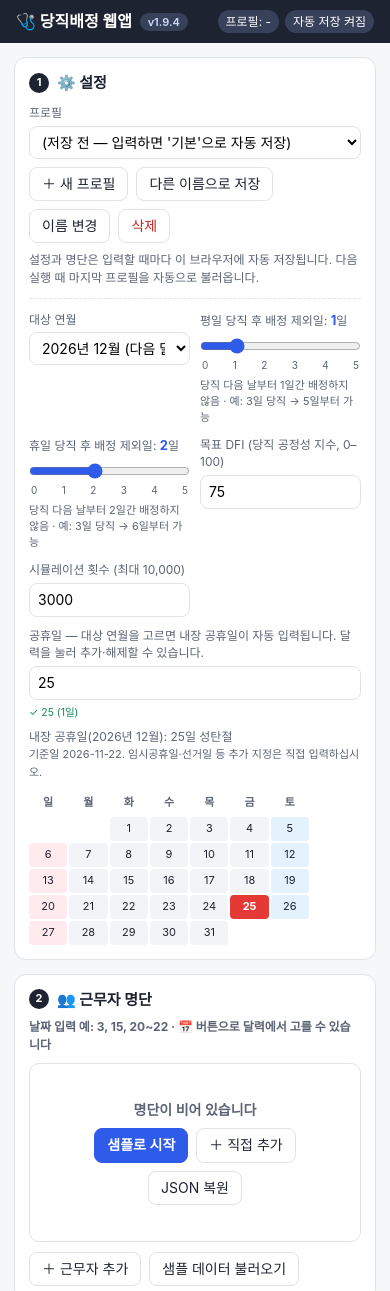
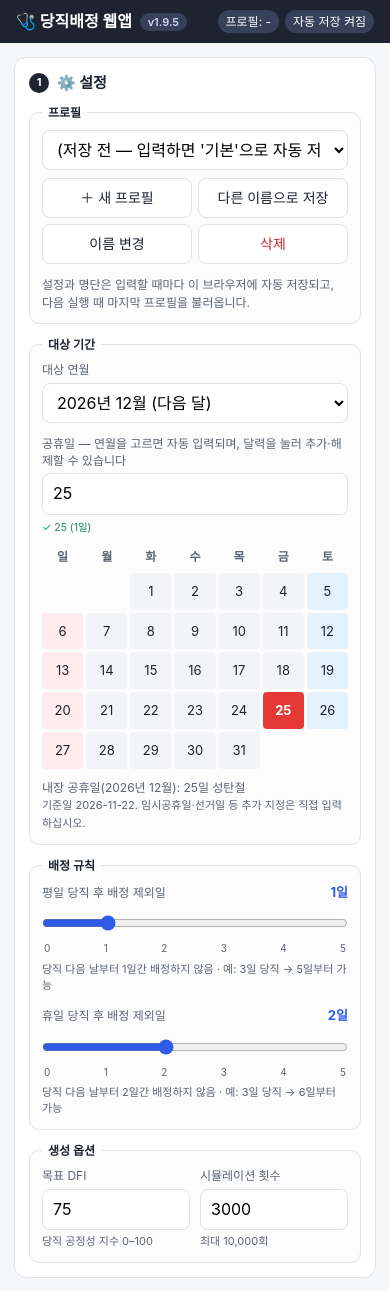
Before and after one commit to onlymarch/dutywebapp, a plain HTML site: page index.html in a window 390 px wide. Shown: the top 1291 px of the page. Drawn offline with Linux system fonts and the light colour scheme.

Commit message:
모바일 설정 영역 재배치 (v1.9.5)
- 설정을 4개 묶음으로 구분: 프로필 / 대상 기간 / 배정 규칙 / 생성 옵션
- 넓은 화면: 프로필 전체 폭, 대상 기간(왼쪽)과 배정 규칙·생성 옵션(오른쪽) 2열
- 좁은 화면: 프로필 버튼 2×2 같은 폭, 목표 DFI·시뮬레이션 횟수 한 줄 2칸,
  공휴일 달력 전체 폭·큰 칸, 슬라이더 값 오른쪽 정렬
- 좁은 화면 입력칸 글자 16px (iOS Safari 자동 확대 방지)

Co-Authored-By: Claude Opus 5.5 <noreply@anthropic.com>
Claude-Session: https://claude.ai/code/session_01AuFYWk6zK7wGVDpYQ4Vs1n

```diff
--- a/index.html
+++ b/index.html
@@ -72,23 +72,49 @@ button.primary:hover{filter:brightness(1.06)}
 button.danger{color:var(--bad)}
 button.link{border:none;background:none;color:var(--accent);padding:0 2px;font-size:12px;text-decoration:underline}
 button.big{padding:10px 22px;font-size:15px}
+/* iOS Safari는 글자 16px 미만 입력칸을 누르면 화면을 확대합니다. 좁은 화면에서는 16px로 맞춥니다. */
+@media (max-width:760px){ input[type=text],input[type=number],select{font-size:16px;padding:8px 10px} }
 /* 입력칸 아래 날짜 해석 결과 (예: ✓ 3, 15, 20~22 (5일)) */
 .ph{font-size:10.5px;line-height:1.3;margin-top:2px}
 .ph:empty{display:none}
 .ph .ok{color:var(--ok)} .ph .bad{color:var(--bad);font-weight:700}
 
 /* ---------- 4. 설정: 프로필·공휴일 ---------- */
-.grid-ctrl{display:grid;grid-template-columns:repeat(auto-fit,minmax(150px,1fr));gap:10px}
-.profile-bar{display:grid;grid-template-columns:minmax(180px,280px) 1fr;gap:8px;align-items:end;margin-bottom:12px;padding-bottom:12px;border-bottom:1px dashed var(--line)}
-.profile-bar .muted{grid-column:1/-1;margin:0}
-@media (max-width:640px){.profile-bar{grid-template-columns:1fr}}
-.mini-cal{display:grid;grid-template-columns:repeat(7,1fr);gap:2px;margin-top:6px;max-width:280px}
+/* 설정은 4개 묶음(.set-group)으로 나눕니다.
+   넓은 화면(≥761px): 프로필(전체 폭) / 대상 기간(왼쪽) · 배정 규칙+생성 옵션(오른쪽)
+   좁은 화면: 프로필 → 대상 기간 → 배정 규칙 → 생성 옵션 순으로 한 열 */
+.set-layout{display:grid;grid-template-columns:minmax(0,1fr);gap:12px}
+.set-col{display:flex;flex-direction:column;gap:12px;min-width:0}
+.set-group{border:1px solid var(--line);border-radius:10px;padding:8px 12px 12px;margin:0;min-width:0;display:flex;flex-direction:column;gap:12px;background:#fcfcfd}
+.set-group>legend{font-size:12px;font-weight:700;color:var(--ink);padding:0 6px}
+.set-note{font-size:12px;color:var(--sub);margin:0}
+.set-sub{font-weight:400}
+.help{font-size:11px;color:var(--sub)}
+.pair{display:grid;grid-template-columns:minmax(0,1fr) minmax(0,1fr);gap:10px}   /* 짧은 숫자 칸 2개를 한 줄에 */
+.range-label{display:flex;justify-content:space-between;align-items:baseline;gap:8px}
+.profile-row{display:grid;grid-template-columns:minmax(160px,260px) 1fr;gap:8px;align-items:center}
+.profile-actions{display:flex;flex-wrap:wrap;gap:6px}
+@media (min-width:761px){
+  .set-layout{grid-template-columns:minmax(0,1fr) minmax(0,1fr)}
+  .sg-profile{grid-column:1/-1}
+}
+.mini-cal{display:grid;grid-template-columns:repeat(7,1fr);gap:2px;margin-top:6px;max-width:320px}
 .mini-cal div,.mini-cal button{font-size:11px;text-align:center;padding:4px 0;border-radius:4px;user-select:none}
 .mini-cal .h{color:var(--sub);font-weight:600}
 .mini-cal button.d{cursor:pointer;background:#f3f4f7;border:none;min-width:0}
 .mini-cal button.d.sat{background:var(--sat)} .mini-cal button.d.sun{background:var(--sun)}
 .mini-cal button.d.pub{background:#e53935;color:#fff;font-weight:700}
-.hol-hint{font-size:12px;color:var(--sub);margin-top:4px}
+.hol-hint{font-size:12px;color:var(--sub);margin-top:6px}
+/* 좁은 화면: 버튼은 2×2로 같은 폭, 달력은 전체 폭·큰 칸(누르기 쉽게) */
+@media (max-width:760px){
+  .profile-row{grid-template-columns:1fr}
+  .profile-actions{display:grid;grid-template-columns:1fr 1fr}
+  .profile-actions button{padding:9px 6px}
+  .mini-cal{max-width:none;gap:3px}
+  .mini-cal button.d{padding:9px 0;font-size:13px}
+  .mini-cal div{font-size:12px}
+  input[type=range]{height:28px}
+}
 
 /* ---------- 5. 명단 표 ---------- */
 table{border-collapse:collapse;width:100%}
@@ -311,34 +337,48 @@ body.printing-sheet #printSheet{display:block}
 <!-- ===================== 1. 설정 ===================== -->
 <section class="card" id="ctrlCard">
   <h2><span class="step">1</span>⚙️ 설정</h2>
-  <div class="profile-bar">
-    <div class="field">
-      <label for="profileSelect">프로필</label>
-      <select id="profileSelect"></select>
-    </div>
-    <div class="row">
+  <!-- data-s 속성: state.settings의 키와 연결된 입력칸 (§6에서 일괄 처리) -->
+  <div class="set-layout">
+    <fieldset class="set-group sg-profile">
+      <legend>프로필</legend>
+      <div class="profile-row">
+        <select id="profileSelect" aria-label="프로필 선택"></select>
+        <div class="profile-actions">
           <button id="btnProfileNew" type="button">＋ 새 프로필</button>
           <button id="btnProfileSaveAs" type="button">다른 이름으로 저장</button>
           <button id="btnProfileRename" type="button">이름 변경</button>
           <button id="btnProfileDelete" type="button" class="danger">삭제</button>
         </div>
-    <p class="muted">설정과 명단은 입력할 때마다 이 브라우저에 자동 저장됩니다. 다음 실행 때 마지막 프로필을 자동으로 불러옵니다.</p>
       </div>
-
-  <!-- data-s 속성: state.settings의 키와 연결된 입력칸 (bindSettingInputs에서 일괄 처리) -->
-  <div class="grid-ctrl">
+      <p class="set-note">설정과 명단은 입력할 때마다 이 브라우저에 자동 저장되고, 다음 실행 때 마지막 프로필을 불러옵니다.</p>
+    </fieldset>
+
+    <fieldset class="set-group sg-period">
+      <legend>대상 기간</legend>
       <div class="field"><label for="ym">대상 연월</label><select id="ym"></select></div>
-    <div class="field"><label for="restW">평일 당직 후 배정 제외일: <b class="range-val" id="restWVal">1</b>일</label><input type="range" id="restW" data-s="restW" min="0" max="5" step="1" aria-describedby="restWEx"><div class="range-ticks"><span>0</span><span>1</span><span>2</span><span>3</span><span>4</span><span>5</span></div><div class="range-ex" id="restWEx"></div></div>
-    <div class="field"><label for="restH">휴일 당직 후 배정 제외일: <b class="range-val" id="restHVal">2</b>일</label><input type="range" id="restH" data-s="restH" min="0" max="5" step="1" aria-describedby="restHEx"><div class="range-ticks"><span>0</span><span>1</span><span>2</span><span>3</span><span>4</span><span>5</span></div><div class="range-ex" id="restHEx"></div></div>
-    <div class="field"><label for="minDFI">목표 DFI (당직 공정성 지수, 0–100)</label><input type="number" id="minDFI" data-s="minDFI" min="0" max="100"></div>
-    <div class="field"><label for="maxAttempts">시뮬레이션 횟수 (최대 10,000)</label><input type="number" id="maxAttempts" data-s="maxAttempts" min="1" max="10000" step="100"></div>
-  </div>
-  <div class="field" style="margin-top:10px">
-    <label for="holidays">공휴일 — 대상 연월을 고르면 내장 공휴일이 자동 입력됩니다. 달력을 눌러 추가·해제할 수 있습니다.</label>
+      <div class="field">
+        <label for="holidays">공휴일 <span class="set-sub">— 연월을 고르면 자동 입력되며, 달력을 눌러 추가·해제할 수 있습니다</span></label>
         <input type="text" id="holidays" data-s="holidays" placeholder="예: 25 또는 1, 28~30">
         <div class="ph" id="ph-holidays"></div>
+        <div class="mini-cal" id="miniCal"></div>
         <div class="hol-hint" id="holHint"></div>
-    <div class="mini-cal" id="miniCal"></div>
+      </div>
+    </fieldset>
+
+    <div class="set-col">
+      <fieldset class="set-group sg-rule">
+        <legend>배정 규칙</legend>
+        <div class="field"><label for="restW" class="range-label"><span>평일 당직 후 배정 제외일</span><b class="range-val"><span id="restWVal">1</span>일</b></label><input type="range" id="restW" data-s="restW" min="0" max="5" step="1" aria-describedby="restWEx"><div class="range-ticks"><span>0</span><span>1</span><span>2</span><span>3</span><span>4</span><span>5</span></div><div class="range-ex" id="restWEx"></div></div>
+        <div class="field"><label for="restH" class="range-label"><span>휴일 당직 후 배정 제외일</span><b class="range-val"><span id="restHVal">2</span>일</b></label><input type="range" id="restH" data-s="restH" min="0" max="5" step="1" aria-describedby="restHEx"><div class="range-ticks"><span>0</span><span>1</span><span>2</span><span>3</span><span>4</span><span>5</span></div><div class="range-ex" id="restHEx"></div></div>
+      </fieldset>
+      <fieldset class="set-group sg-gen">
+        <legend>생성 옵션</legend>
+        <div class="pair">
+          <div class="field"><label for="minDFI">목표 DFI</label><input type="number" id="minDFI" data-s="minDFI" min="0" max="100" inputmode="numeric"><span class="help">당직 공정성 지수 0–100</span></div>
+          <div class="field"><label for="maxAttempts">시뮬레이션 횟수</label><input type="number" id="maxAttempts" data-s="maxAttempts" min="1" max="10000" step="100" inputmode="numeric"><span class="help">최대 10,000회</span></div>
+        </div>
+      </fieldset>
+    </div>
   </div>
 </section>
 
@@ -877,8 +917,9 @@ const $  = s => document.querySelector(s);
 const $$ = s => document.querySelectorAll(s);
 
 /* 버전: 기능이 바뀔 때마다 갱신합니다. 변경 이력은 화면에 표시하지 않고 코드에만 기록합니다. */
-const APP_VERSION = '1.9.4', APP_BUILD = '2026-11-22';
+const APP_VERSION = '1.9.5', APP_BUILD = '2026-11-22';
 const CHANGELOG = [
+  '1.9.5 설정 영역을 4개 묶음(프로필·대상 기간·배정 규칙·생성 옵션)으로 재배치, 모바일: 프로필 버튼 2×2, 숫자 칸 2열, 공휴일 달력 전체 폭, 입력칸 16px(iOS 확대 방지)',
   '1.9.4 인터페이스 오류 수정: 생성 중 프로필 전환 시 이전 결과 표시, 삭제 실행 취소가 다른 프로필 명단에 섞임, JSON 복원 시 같은 이름 프로필 무확인 덮어쓰기와 손상 데이터 처리, 연월 변경 시 날짜 팝오버 잔류, 저장 전 입력 유실, 같은 이름으로 이름 변경 시 오류 안내, 좁은 화면 결과 영역 가로 넘침',
   '1.9.3 용어 변경: 최소 휴무일·휴무 간격 → 배정 제외일(당직 다음 날부터 n일간 배정하지 않음). 슬라이더 아래 의미 예시 추가',
   '1.9.2 강조 시 조력 근무를 정규 당직보다 연한 색으로 표시, 요약 막대에 정규·조력 색 범례 추가',
```
Lines whose indentation alone changed are shown as unchanged.
